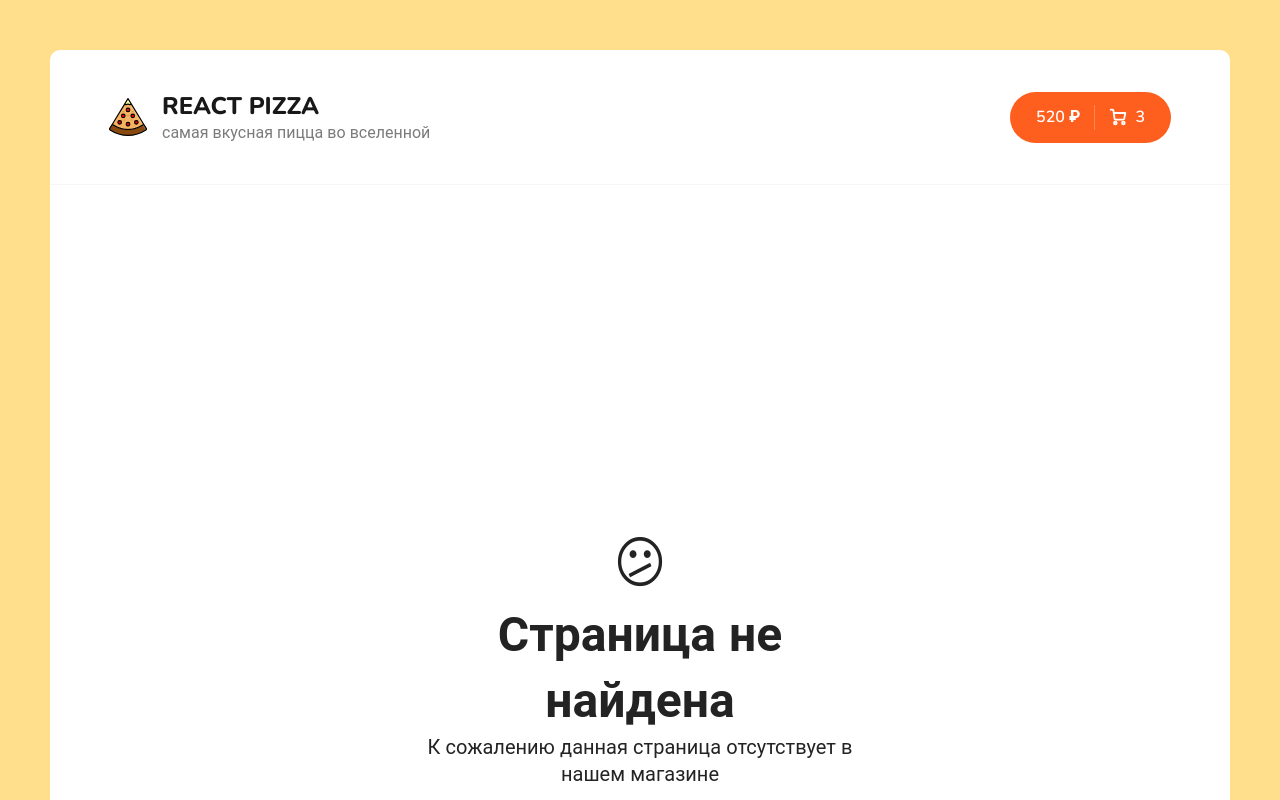
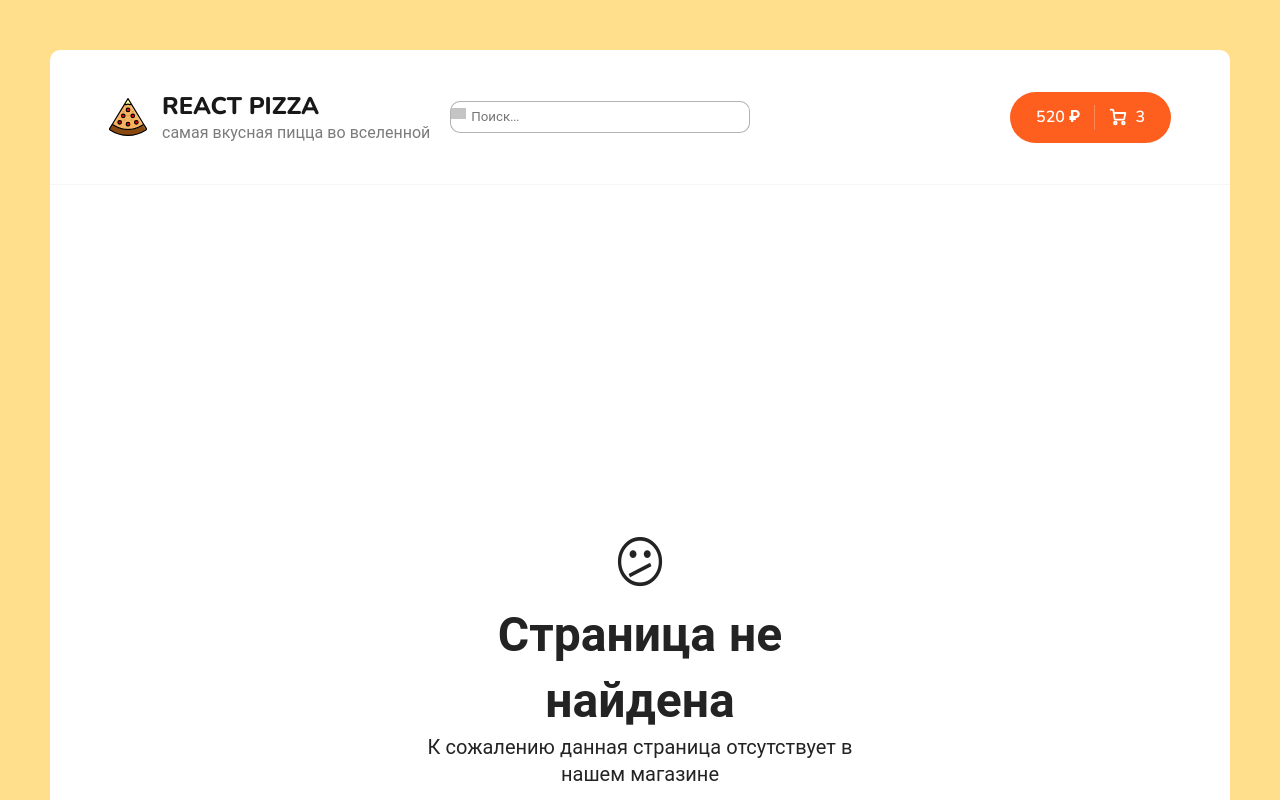
Before and after one commit to Poi1802/react-pizza-v2, a React (Vite) app: page /pizza/1 in a window 1280 px wide. Shown: the top 800 px of the page. Built offline with nearby package versions, Linux system fonts and the light colour scheme; grey boxes are pictures that could not be loaded.

Commit message:
Added pagination and search on the server

```diff
--- a/src/App.jsx
+++ b/src/App.jsx
@@ -3,9 +3,15 @@ import { Header } from './components/Header';
 import { Home } from './pages/Home';
 import { Cart } from './pages/Cart';
 import { NotFound } from './pages/NotFound';
+import { createContext, useState } from 'react';
+
+export const AppContext = createContext({});
 
 function App() {
+  const [searchValue, setSearchValue] = useState('');
+
   return (
+    <AppContext.Provider value={{ searchValue, setSearchValue }}>
       <div className='wrapper'>
         <Header />
         <div className='content'>
@@ -16,6 +22,7 @@ function App() {
           </Routes>
         </div>
       </div>
+    </AppContext.Provider>
   );
 }
 
--- a/src/components/Header.jsx
+++ b/src/components/Header.jsx
@@ -1,5 +1,6 @@
 import { Link } from 'react-router-dom';
 import logoSvg from '../assets/img/pizza-logo.svg';
+import { Input } from './Input';
 
 export const Header = () => {
   return (
@@ -14,6 +15,7 @@ export const Header = () => {
             </div>
           </div>
         </Link>
+        <Input />
         <div className='header__cart'>
           <Link to='/cart' className='button button--cart'>
             <span>520 ₽</span>
--- /dev/null
+++ b/src/components/Input/InputBlock.module.scss
@@ -0,0 +1,39 @@
+.root {
+  width: 300px;
+  position: relative;
+  left: -120px;
+
+  .input {
+    width: 100%;
+    border: 1px solid rgba(0, 0, 0, 0.3);
+    padding: 6px 20px;
+    border-radius: 10px;
+    transition: 0.25s ease-in-out;
+
+    &:focus {
+      border: 1px solid rgba(0, 0, 0, 0.8);
+    }
+  }
+
+  .search {
+    position: absolute;
+    width: 15px;
+    top: 7px;
+    left: 1px;
+    opacity: 0.6;
+  }
+
+  .clear {
+    position: absolute;
+    width: 20px;
+    top: 5px;
+    right: 12px;
+    opacity: 0.4;
+    cursor: pointer;
+    transition: 0.2s;
+
+    &:hover {
+      opacity: 0.8;
+    }
+  }
+}
--- /dev/null
+++ b/src/components/Input/index.jsx
@@ -0,0 +1,22 @@
+import { useContext } from 'react';
+import { AppContext } from '../../App';
+import styles from './InputBlock.module.scss';
+
+export const Input = () => {
+  const { searchValue, setSearchValue } = useContext(AppContext);
+  return (
+    <div className={styles.root}>
+      <img className={styles.search} src='search-input.svg' alt='' />
+      <input
+        className={styles.input}
+        value={searchValue}
+        onChange={(e) => setSearchValue(e.target.value)}
+        type='text'
+        placeholder='Поиск...'
+      />
+      {searchValue && (
+        <img className={styles.clear} onClick={() => setSearchValue('')} src='clear-input.svg' alt='' />
+      )}
+    </div>
+  );
+};
--- a/src/components/Paginate.jsx
+++ b/src/components/Paginate.jsx
@@ -9,7 +9,7 @@ export const Paginate = ({ page, setPage }) => {
         <li
           className={classNames('previous', { disable: page === 1 })}
           onClick={() => setPage(page - 1)}>
-          p
+          {'<'}
         </li>
         {lists.map((num, index) => (
           <li
@@ -20,7 +20,7 @@ export const Paginate = ({ page, setPage }) => {
           </li>
         ))}
         <li className={classNames('next', { disable: page === 3 })} onClick={() => setPage(page + 1)}>
-          n
+          {'>'}
         </li>
       </ul>
     </>
--- a/src/pages/Home.jsx
+++ b/src/pages/Home.jsx
@@ -1,4 +1,4 @@
-import { useEffect, useState } from 'react';
+import { useEffect, useState, useContext } from 'react';
 import axios from 'axios';
 
 import { PizzaBlock } from '../components/PizzaBlock';
@@ -6,8 +6,11 @@ import { Sort } from '../components/Sort';
 import Skeleton from '../components/PizzaBlock/Skeleton';
 import { Categories } from '../components/Categories';
 import { Paginate } from '../components/Paginate';
+import { AppContext } from '../App';
 
 export const Home = () => {
+  const { searchValue } = useContext(AppContext);
+
   const [pizzas, setPizzas] = useState([]);
   const [isLoading, setIsLoading] = useState(true);
   const [activeCategory, setActiveCategory] = useState(0);
@@ -20,21 +23,27 @@ export const Home = () => {
   useEffect(() => {
     setIsLoading(true);
 
-    const filterByCat = activeCategory > 0 ? `category=${activeCategory}` : '';
-    const sortByCat = `_sort=${activeList.sortProp.replace('!', '')}&_order=${
+    const pages = `_page=${page}&_limit=4`;
+    const filterByCat = activeCategory > 0 ? `&category=${activeCategory}` : '';
+    const sortByCat = `&_sort=${activeList.sortProp.replace('!', '')}&_order=${
       activeList.sortProp.includes('!') ? 'asc' : 'desc'
     }`;
-    const pages = `_page=${page}&_limit=4`;
+    const search = `&name_like=${searchValue}`;
 
-    axios(`https://react-pizza-server.onrender.com/pizzas/?${pages}&${filterByCat}&${sortByCat}`).then(
-      ({ data }) => {
-        setPizzas(data);
-        setIsLoading(false);
-      }
-    );
+    axios(
+      `https://react-pizza-server.onrender.com/pizzas/?${pages}${filterByCat}${sortByCat}${search}`
+    ).then(({ data }) => {
+      setPizzas(data);
+      setIsLoading(false);
+    });
 
     window.scrollTo(0, 0);
-  }, [activeCategory, activeList, page]);
+  }, [activeCategory, activeList, page, searchValue]);
+
+  const pizzaItems = pizzas
+    // .filter((item) => item.name.toLowerCase().includes(searchValue.toLowerCase()))
+    .map((obj) => <PizzaBlock key={`${obj.id}_${obj.name}`} {...obj} />);
+  const skeletons = [...new Array(4)].map((_, index) => <Skeleton key={index} />);
 
   return (
     <div className='container'>
@@ -43,11 +52,7 @@ export const Home = () => {
         <Sort activeList={activeList} setActiveList={setActiveList} />
       </div>
       <h2 className='content__title'>Все пиццы</h2>
-      <div className='content__items'>
-        {(isLoading ? [...new Array(4)] : pizzas).map((obj, index) =>
-          isLoading ? <Skeleton key={index} /> : <PizzaBlock key={`${obj.id}_${obj.name}`} {...obj} />
-        )}
-      </div>
+      <div className='content__items'>{isLoading ? skeletons : pizzaItems}</div>
       <Paginate page={page} setPage={setPage} />
     </div>
   );
```
Also changed, not shown: public/clear-input.svg (added), public/search-input.svg (added). Lines whose indentation alone changed are shown as unchanged.
